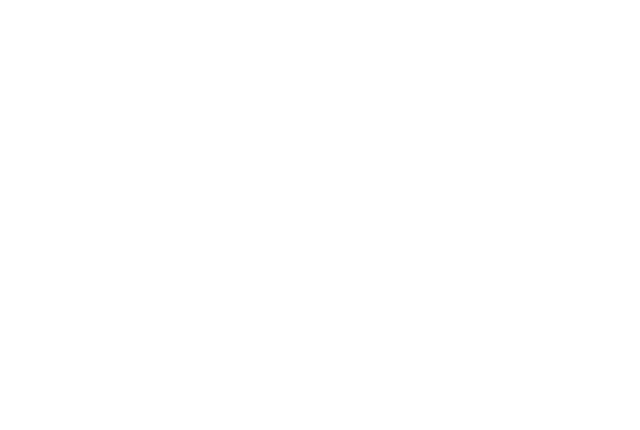
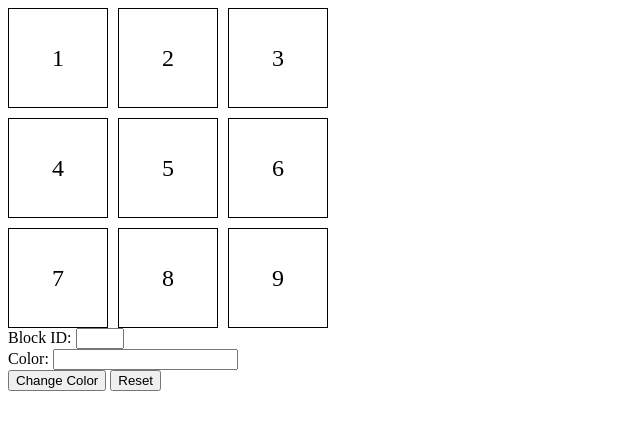
Before and after one commit to acciojob/Replit-Asian-Paints-Mayank06R, a website: page main.html in a window 1280 px wide. Shown: the whole page, without its empty margins (0-640 px from the left). Drawn offline with Linux system fonts and the light colour scheme.

Commit message:
created a submission

```diff
--- a/main.html
+++ b/main.html
@@ -1,16 +1,36 @@
 <!DOCTYPE html>
+<html>
+<head>
+    <link rel="stylesheet" href="styles.css">
+    <title>Replit Asian Paints</title>
+</head>
+<body>
+    <div id="grid-container">
+        <!-- The 3x3 grid -->
+        <div class="grid-item" id="1">1</div>
+        <div class="grid-item" id="2">2</div>
+        <div class="grid-item" id="3">3</div>
+        <div class="grid-item" id="4">4</div>
+        <div class="grid-item" id="5">5</div>
+        <div class="grid-item" id="6">6</div>
+        <div class="grid-item" id="7">7</div>
+        <div class="grid-item" id="8">8</div>
+        <div class="grid-item" id="9">9</div>
+    </div>
 
-<html>
+    <div>
+        <label for="block_id">Block ID:</label>
+        <input type="number" id="block_id" min="1" max="9">
+    </div>
+    <div>
+        <label for="colour_id">Color:</label>
+        <input type="text" id="colour_id">
+    </div>
+    <div>
+        <button id="change_button">Change Color</button>
+        <button id="reset_button">Reset</button>
+    </div>
 
-<head>
-	<link rel="stylesheet" href="styles.css">
-</head>
-
-<body>
-	<!-- the entire body must be written by student -->
-    <script type="text/javascript" src="./script.js">
-</script>
-
+    <script type="text/javascript" src="./script.js"></script>
 </body>
-
 </html>
--- a/script.js
+++ b/script.js
@@ -1 +1,32 @@
 //your JS code here. If required.
+document.getElementById("change_button").addEventListener("click", function() {
+    // Reset all grid item colors to transparent
+    const gridItems = document.querySelectorAll(".grid-item");
+    gridItems.forEach(item => {
+        item.style.backgroundColor = "transparent";
+    });
+
+    // Get the input values
+    const blockId = document.getElementById("block_id").value;
+    const color = document.getElementById("colour_id").value;
+
+    // Change the color of the specified block
+    if (blockId && color) {
+        const selectedBlock = document.getElementById(blockId);
+        if (selectedBlock) {
+            selectedBlock.style.backgroundColor = color;
+        } else {
+            alert("Invalid block ID");
+        }
+    } else {
+        alert("Please enter both block ID and color");
+    }
+});
+
+document.getElementById("reset_button").addEventListener("click", function() {
+    // Reset all grid item colors to transparent
+    const gridItems = document.querySelectorAll(".grid-item");
+    gridItems.forEach(item => {
+        item.style.backgroundColor = "transparent";
+    });
+});
--- a/styles.css
+++ b/styles.css
@@ -1 +1,16 @@
 /*  your css code here. If applicable */
+#grid-container {
+    display: grid;
+    grid-template-columns: repeat(3, 100px);
+    grid-template-rows: repeat(3, 100px);
+    gap: 10px;
+}
+
+.grid-item {
+    display: flex;
+    align-items: center;
+    justify-content: center;
+    border: 1px solid #000;
+    font-size: 24px;
+    cursor: pointer;
+}
```
